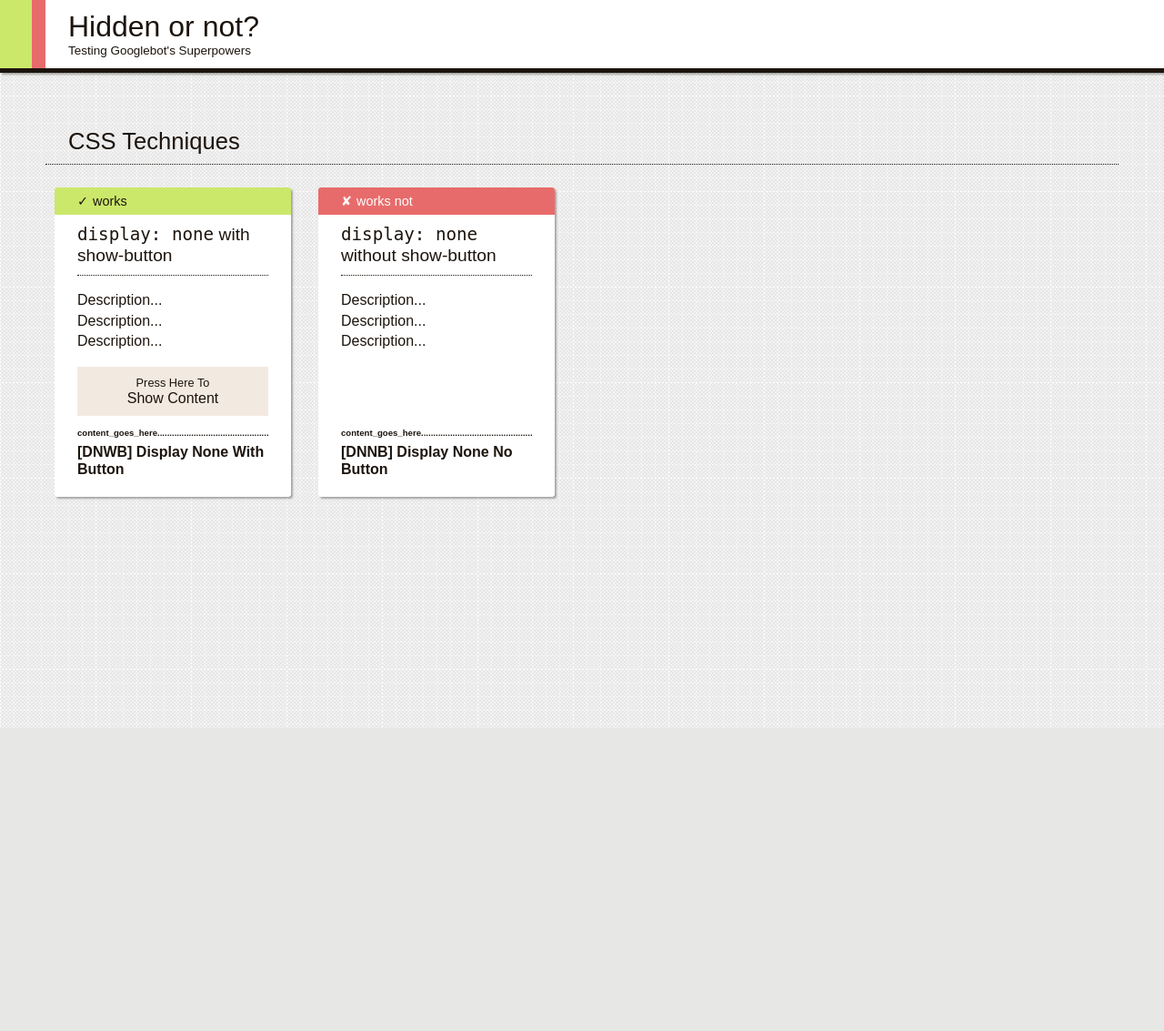
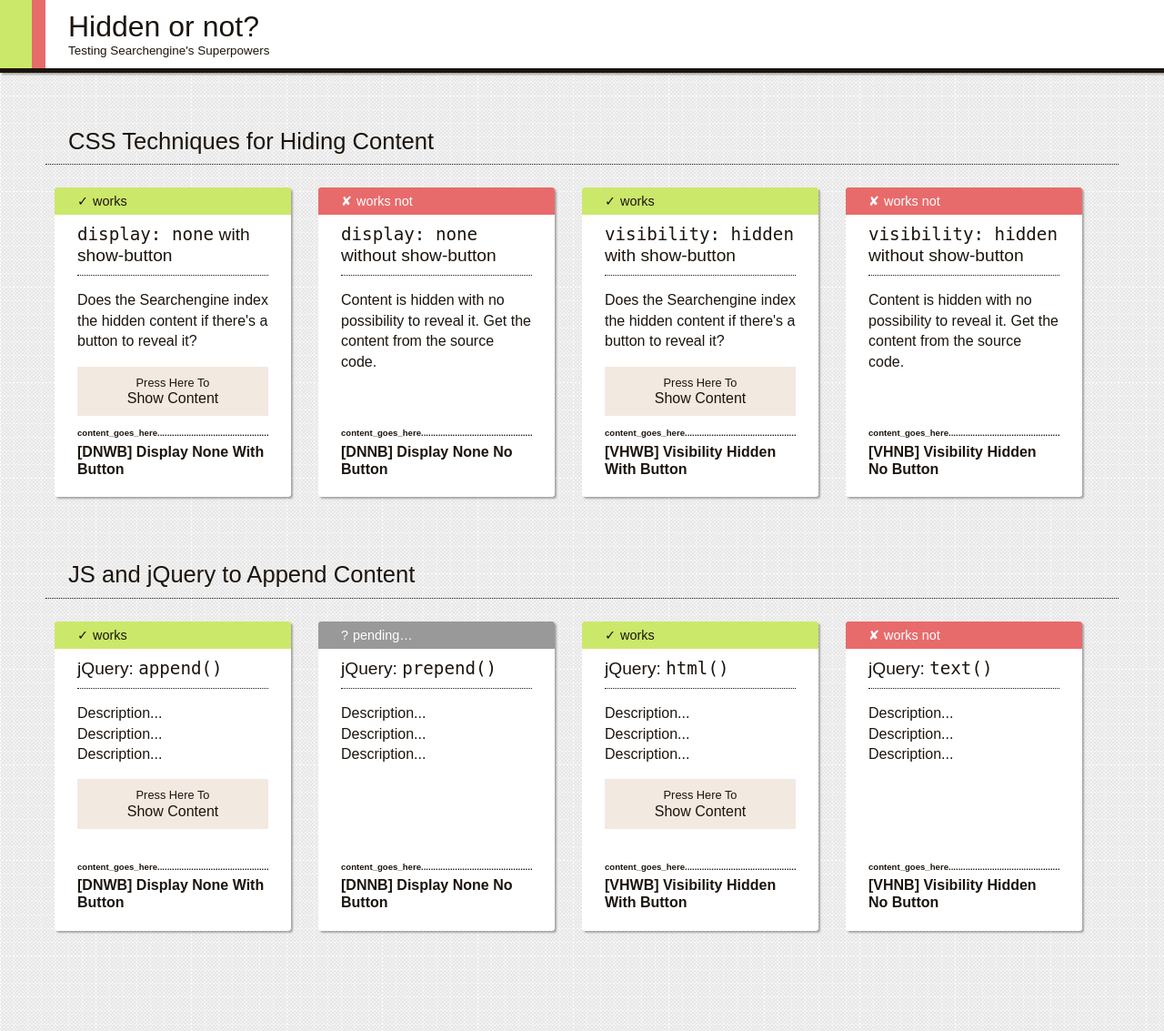
Before and after one commit to Freizeitler/seowatch, a PHP site: page / in a window 1280 px wide. Shown: the whole page at 91% size. Before the commit the page ends 800 px from the top, so only its background shows below. Run offline with PHP 8.4, Linux system fonts and the light colour scheme; some libraries are stand-ins or nearby versions.

Commit message:
build sections

```diff
--- a/css/app.css
+++ b/css/app.css
@@ -511,7 +511,7 @@ h1, h2, h3, h4, h5, h6 {
 /* line 18, ../scss/_base.scss */
 h1 span, h2 span, h3 span, h4 span, h5 span, h6 span {
   display: block;
-  font-size: 0.421em;
+  font-size: 0.42em;
 }
 
 /* line 23, ../scss/_base.scss */
@@ -597,6 +597,11 @@ button span {
 }
 
 /* line 12, ../scss/sections/_main.scss */
+.section {
+  margin-bottom: 50px;
+}
+
+/* line 15, ../scss/sections/_main.scss */
 .tile {
   -webkit-box-sizing: border-box;
      -moz-box-sizing: border-box;
@@ -615,7 +620,7 @@ button span {
           box-shadow: 2px 2px 2px rgba(0, 0, 0, 0.3);
   position: relative;
 }
-/* line 23, ../scss/sections/_main.scss */
+/* line 26, ../scss/sections/_main.scss */
 .tile h4 {
   position: absolute;
   left: 0;
@@ -626,7 +631,7 @@ button span {
           box-sizing: border-box;
   padding: 0 25px;
 }
-/* line 30, ../scss/sections/_main.scss */
+/* line 33, ../scss/sections/_main.scss */
 .tile h4:before {
   content: 'content_goes_here...................................................................';
   font-size: 0.6em;
@@ -636,7 +641,7 @@ button span {
   overflow: hidden;
 }
 
-/* line 40, ../scss/sections/_main.scss */
+/* line 43, ../scss/sections/_main.scss */
 .tile-label {
   padding: 5px 0 5px 25px;
   margin: -25px -25px 0 -25px;
@@ -645,23 +650,33 @@ button span {
      -moz-border-radius: 3px 3px 0 0;
           border-radius: 3px 3px 0 0;
 }
-/* line 45, ../scss/sections/_main.scss */
+/* line 48, ../scss/sections/_main.scss */
 .tile-label.works {
   background: #cbe86b;
 }
-/* line 47, ../scss/sections/_main.scss */
+/* line 50, ../scss/sections/_main.scss */
 .tile-label.works:before {
   content: '\2713';
   margin-right: 5px;
 }
-/* line 52, ../scss/sections/_main.scss */
+/* line 55, ../scss/sections/_main.scss */
 .tile-label.works-not {
   background: #e86b6b;
   color: #fff;
 }
-/* line 55, ../scss/sections/_main.scss */
+/* line 58, ../scss/sections/_main.scss */
 .tile-label.works-not:before {
   content: '\2718';
+  margin-right: 5px;
+}
+/* line 63, ../scss/sections/_main.scss */
+.tile-label.pending {
+  background: #999;
+  color: #fff;
+}
+/* line 66, ../scss/sections/_main.scss */
+.tile-label.pending:before {
+  content: '?';
   margin-right: 5px;
 }
 
--- a/css/ie.css
+++ b/css/ie.css
@@ -511,7 +511,7 @@ h1, h2, h3, h4, h5, h6 {
 /* line 18, ../scss/_base.scss */
 h1 span, h2 span, h3 span, h4 span, h5 span, h6 span {
   display: block;
-  font-size: 0.421em;
+  font-size: 0.42em;
 }
 
 /* line 23, ../scss/_base.scss */
@@ -560,5 +560,4 @@ button span {
   display: block;
   font-size: 0.8em;
 }
-
 /*# sourceMappingURL=ie.css.map */
--- a/index.html
+++ b/index.html
@@ -49,16 +49,17 @@
 
 <body>
 	<header class="header" role="banner">
-		<h1>Hidden or not? <span>Testing Googlebot's Superpowers</span></h1>
+		<h1>Hidden or not? <span>Testing Searchengine's Superpowers</span></h1>
 	</header>
 	<main class="main" role="main">
-		<section class="bv-cf">
-			<h2>CSS Techniques</h2>
+
+		<section class="section bv-cf">
+			<h2>CSS Techniques for Hiding Content</h2>
 
 			<div class="tile dnwb">
 				<div class="tile-label works">works</div>
 				<h3><code>display: none</code> with show-button</h3>
-				<p>Description...<br />Description...<br />Description...</p>
+				<p>Does the Searchengine index the hidden content if there's a button to reveal it?</p>
 				<div class="tile-test">
 					<button class="show-content"><span>Press Here To</span> Show Content</button>
 					<h4 class="content">[DNWB] Display None With Button</h4>
@@ -68,13 +69,75 @@
 			<div class="tile dnnb works-not">
 				<div class="tile-label works-not">works not</div>
 				<h3><code>display: none</code> without show-button</h3>
+				<p>Content is hidden with no possibility to reveal it. Get the content from the source code.</p>
+				<div class="tile-test">
+					<h4 class="content">[DNNB] Display None No Button</h4>
+				</div>
+			</div>
+
+			<div class="tile dnnb works-not">
+				<div class="tile-label works">works</div>
+				<h3><code>visibility: hidden</code> with show-button</h3>
+				<p>Does the Searchengine index the hidden content if there's a button to reveal it?</p>
+				<div class="tile-test">
+					<button class="show-content"><span>Press Here To</span> Show Content</button>
+					<h4 class="content">[VHWB] Visibility Hidden With Button</h4>
+				</div>
+			</div>
+
+			<div class="tile dnnb works-not">
+				<div class="tile-label works-not">works not</div>
+				<h3><code>visibility: hidden</code> without show-button</h3>
+				<p>Content is hidden with no possibility to reveal it. Get the content from the source code.</p>
+				<div class="tile-test">
+					<h4 class="content">[VHNB] Visibility Hidden No Button</h4>
+				</div>
+			</div>
+		</section>
+
+		<section class="section bv-cf">
+			<h2>JS and jQuery to Append Content</h2>
+
+			<div class="tile dnwb">
+				<div class="tile-label works">works</div>
+				<h3>jQuery: <code>append()</code></h3>
+				<p>Description...<br />Description...<br />Description...</p>
+				<div class="tile-test">
+					<button class="show-content"><span>Press Here To</span> Show Content</button>
+					<h4 class="content">[DNWB] Display None With Button</h4>
+				</div>
+			</div>
+
+			<div class="tile dnnb works-not">
+				<div class="tile-label pending">pending&hellip;</div>
+				<h3>jQuery: <code>prepend()</code></h3>
 				<p>Description...<br />Description...<br />Description...</p>
 				<div class="tile-test">
 					<h4 class="content">[DNNB] Display None No Button</h4>
 				</div>
 			</div>
 
+			<div class="tile dnnb works-not">
+				<div class="tile-label works">works</div>
+				<h3>jQuery: <code>html()</code></h3>
+				<p>Description...<br />Description...<br />Description...</p>
+				<div class="tile-test">
+					<button class="show-content"><span>Press Here To</span> Show Content</button>
+					<h4 class="content">[VHWB] Visibility Hidden With Button</h4>
+				</div>
+			</div>
+
+			<div class="tile dnnb works-not">
+				<div class="tile-label works-not">works not</div>
+				<h3>jQuery: <code>text()</code></h3>
+				<p>Description...<br />Description...<br />Description...</p>
+				<div class="tile-test">
+					<h4 class="content">[VHNB] Visibility Hidden No Button</h4>
+				</div>
+			</div>
 		</section>
+
+
 	</main>
 	<aside class="aside" role="complementary"></aside>
 	<footer class="footer" role="contentinfo"></footer>
--- a/scss/_base.scss
+++ b/scss/_base.scss
@@ -17,7 +17,7 @@ h1, h2, h3, h4, h5, h6 {
 	line-height: 1.2;
 	span {
 		display: block;
-		font-size: 0.421em;
+		font-size: 0.42em;
 	}
 }
 h1 {
--- a/scss/sections/_main.scss
+++ b/scss/sections/_main.scss
@@ -8,6 +8,9 @@
 
 .main {
 	padding: 50px;
+}
+.section {
+	margin-bottom: 50px;
 }
 .tile {
 	box-sizing: border-box;
@@ -57,6 +60,14 @@
 			margin-right: 5px;
 		}
 	}
+	&.pending {
+		background: #999;
+		color: #fff;
+		&:before {
+			content: '?';
+			margin-right: 5px;
+		}
+	}
 }
 
 // Media Queries (from min to max)
```
Also changed, not shown: 2 other files.
